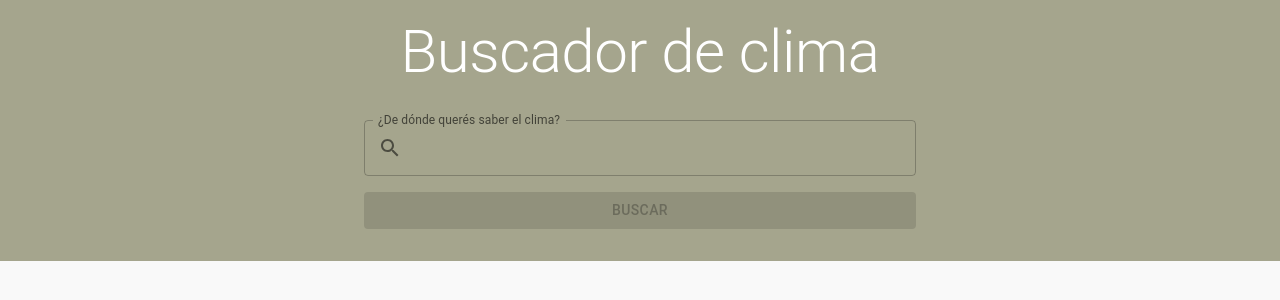
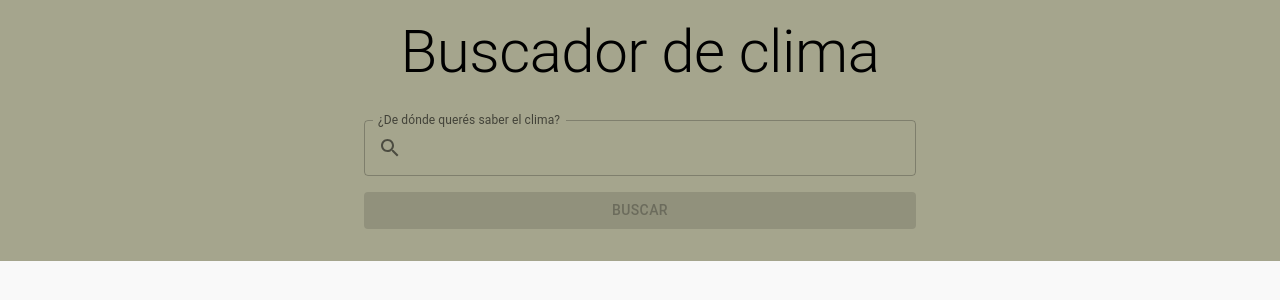
Before and after one commit to lautaromorel/clima, a React (Vite) app: page / in a window 1280 px wide. Shown: the top 300 px of the page. Built offline with nearby package versions, Linux system fonts and the light colour scheme.

Commit message:
Update color h1

```diff
--- a/src/App.jsx
+++ b/src/App.jsx
@@ -56,7 +56,7 @@ function App() {
     return (
       	<>
 		<Box id="nav">
-			<Typography component='h1' variant="h2" id="titulo" sx={{mb:4, textAlign:'center', color:'#fff'}}>
+			<Typography component='h1' variant="h2" id="titulo" sx={{mb:4, textAlign:'center'}}>
 				Buscador de clima
 			</Typography>
 			<Box id="box">
```
